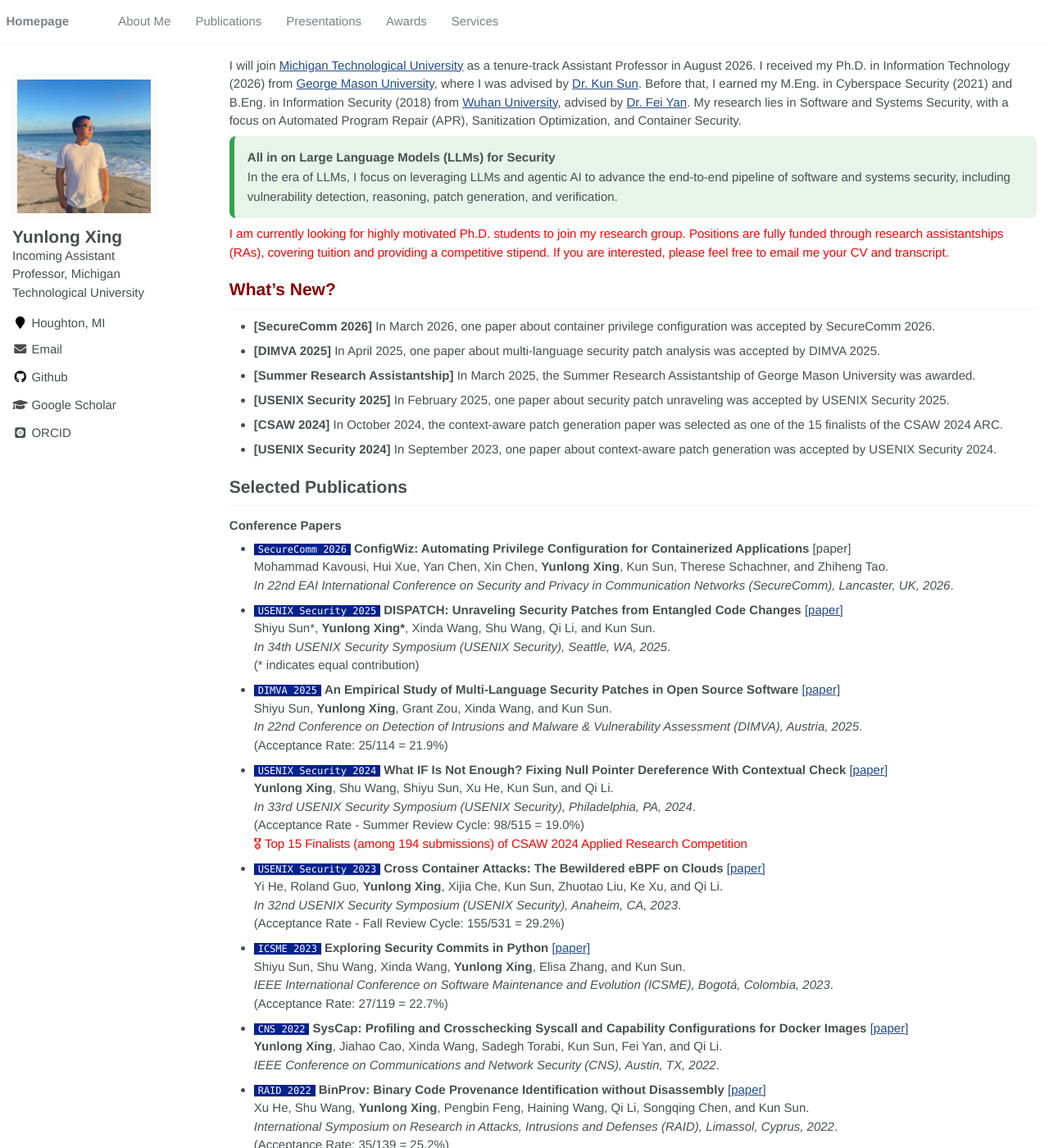
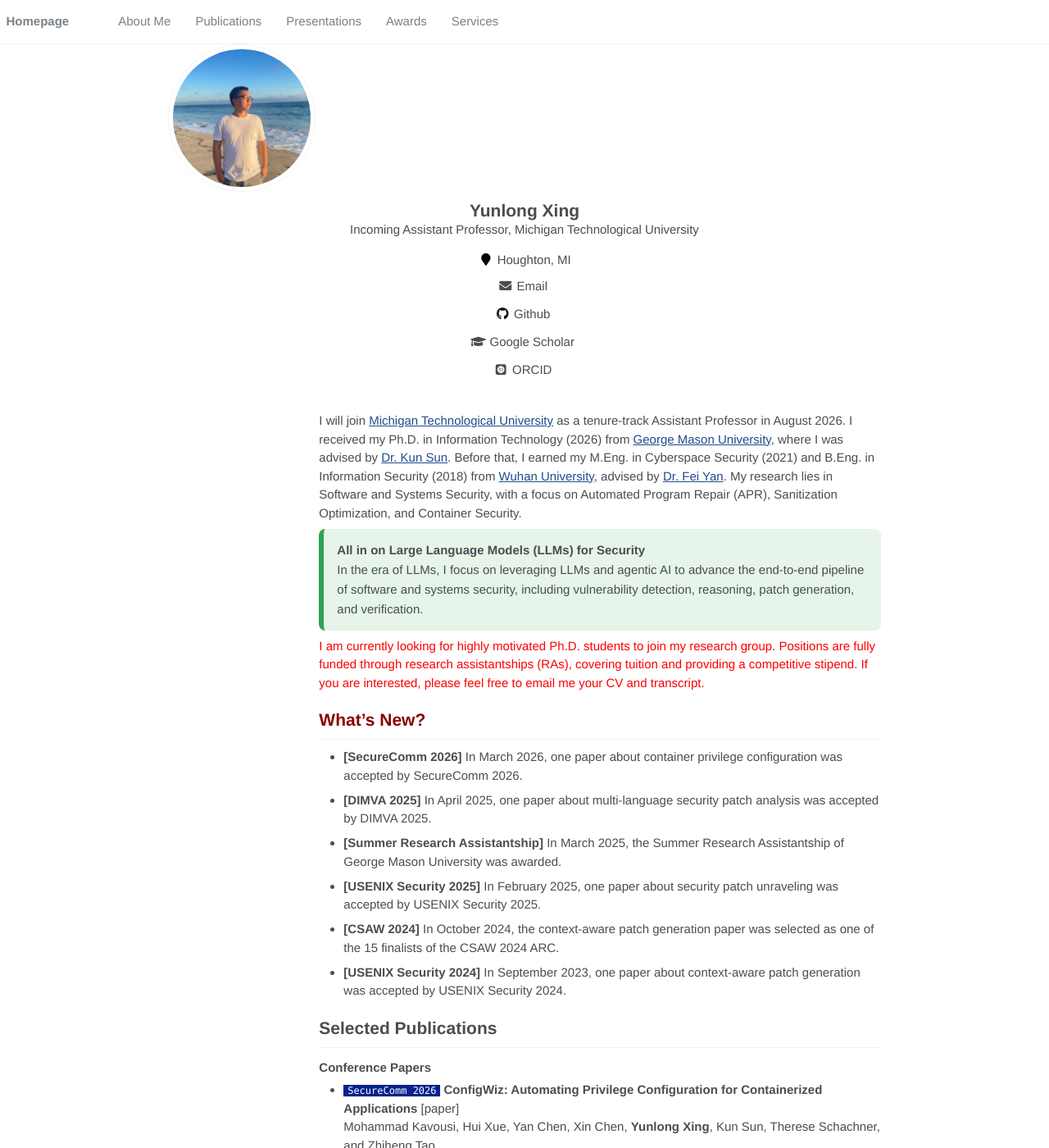
Before and after one commit to YunlongXing/yunlongxing.github.io, a Jekyll site: the page built from _pages/about.md, in a window 1280 px wide and 1400 px high. Shown: the whole window at 82% size. Built offline with Jekyll 4.4.1, drawn with Linux system fonts in a browser that asks for light colours; some web fonts are replaced.

Commit message:
Enhance sidebar styles and author avatar
Add styles for sidebar and update author avatar.

```diff
--- a/assets/css/main.scss
+++ b/assets/css/main.scss
@@ -108,6 +108,25 @@ h1:before, .anchor:before {
     font-size: 1em;
 }
 
+
+
+.sidebar {
+  float: none !important;
+  width: 100% !important;
+  text-align: center;
+  margin-bottom: 2rem;
+}
+
+.sidebar.sticky {
+  position: static !important;
+}
+
 .author__avatar img {
-  border-radius: 0;
+  max-width: 180px;
+  border-radius: 50%;
 }
+
+#main {
+  max-width: 900px;
+  margin: 0 auto;
+}
```
